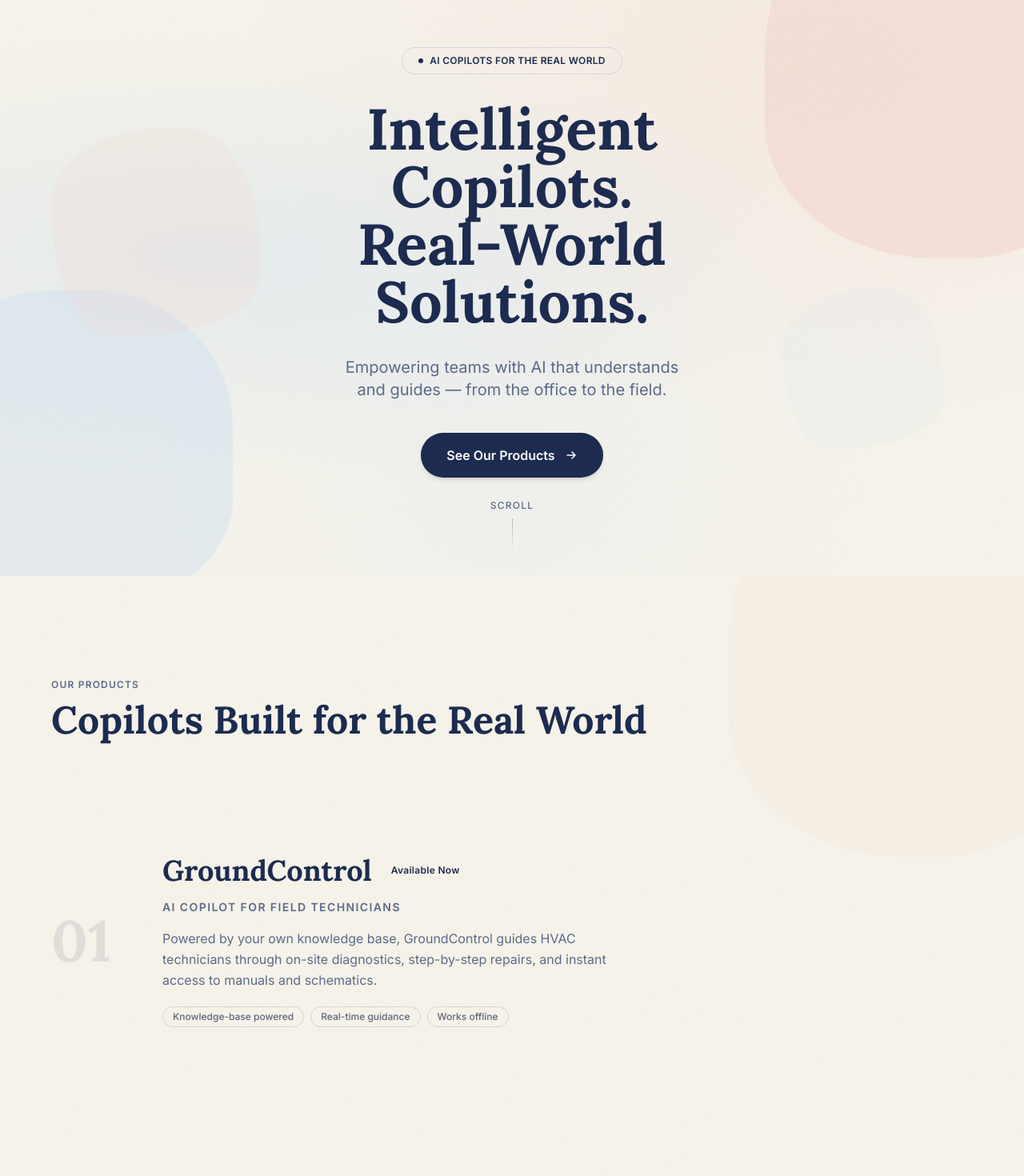
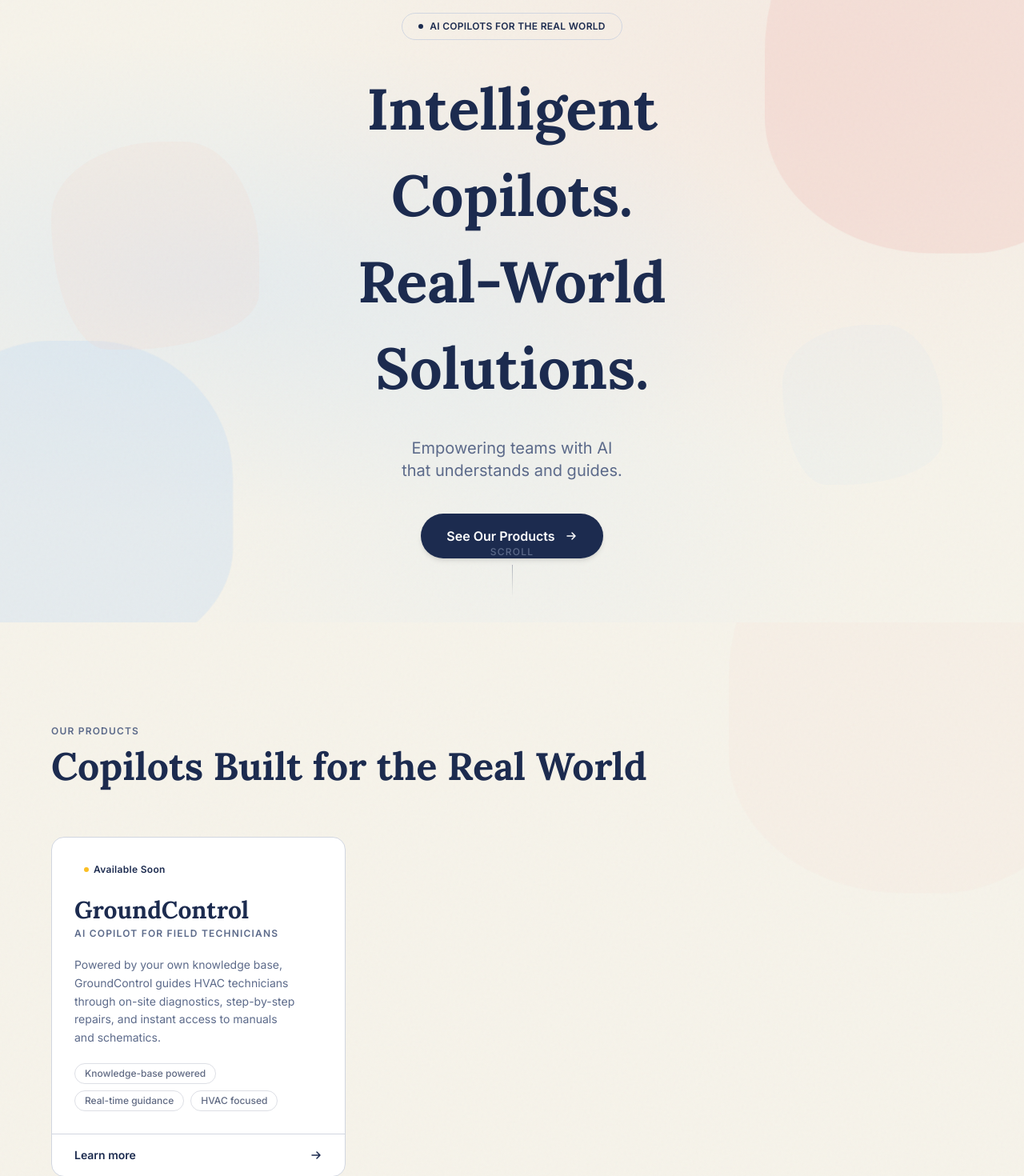
Before and after one commit to Vera-dot-AI/vera-website, a Next.js app: page / in a window 1280 px wide. Shown: the part 80-1550 px from the top of the page at 80% size. Built offline with nearby package versions, Linux system fonts and the light colour scheme.

Commit message:
fix: adjust hero headline line-height and refactor products section
Use pixel-based line-height and add CSS style; redesign products
card with animations and remove "Works offline".

Co-authored-by: Ameyo Das <82390081+ameyodas@users.noreply.github.com>

```diff
--- a/components/hero.tsx
+++ b/components/hero.tsx
@@ -35,7 +35,10 @@ export function Hero() {
         </div>
 
         {/* Headline */}
-        <h1 className="font-serif text-5xl sm:text-6xl md:text-7xl font-bold text-foreground leading-[1.75] text-balance">
+        <h1
+          className="font-serif text-5xl sm:text-6xl md:text-7xl font-bold text-foreground text-balance"
+          style={{ lineHeight: 1.5 }}
+        >
           Intelligent
           <br />
           Copilots.
@@ -47,8 +50,7 @@ export function Hero() {
 
         {/* Subheadline */}
         <p className="text-lg sm:text-xl text-muted-foreground leading-relaxed max-w-md text-balance">
-          Empowering teams with AI that understands and guides — from the
-          office to the field.
+          Empowering teams with AI that understands and guides.
         </p>
 
         {/* CTA button */}
--- a/components/products-section.tsx
+++ b/components/products-section.tsx
@@ -2,14 +2,13 @@ import Link from "next/link";
 
 const products = [
   {
-    number: "01",
     name: "GroundControl",
     tagline: "AI Copilot for Field Technicians",
     description:
       "Powered by your own knowledge base, GroundControl guides HVAC technicians through on-site diagnostics, step-by-step repairs, and instant access to manuals and schematics.",
     href: "/products/ground-control",
-    badge: "Available Now",
-    highlights: ["Knowledge-base powered", "Real-time guidance", "Works offline"],
+    badge: "Available Soon",
+    highlights: ["Knowledge-base powered", "Real-time guidance", "HVAC focused"],
   },
 ];
 
@@ -23,12 +22,12 @@ export function ProductsSection() {
       {/* Subtle blob */}
       <div
         aria-hidden="true"
-        className="absolute top-[-20%] right-[-10%] w-[500px] h-[500px] bg-blush/30 blob opacity-40"
+        className="absolute top-[-20%] right-[-10%] w-[400px] h-[400px] sm:w-[500px] sm:h-[500px] bg-blush/30 blob opacity-40"
       />
 
       <div className="relative z-10 max-w-6xl mx-auto">
         {/* Section header */}
-        <div className="mb-16 md:mb-20">
+        <div className="mb-12 md:mb-16 text-center md:text-left">
           <p className="text-xs font-semibold tracking-widest uppercase text-muted-foreground mb-3">
             Our Products
           </p>
@@ -40,38 +39,44 @@ export function ProductsSection() {
           </h2>
         </div>
 
-        {/* Product rows */}
-        <div className="flex flex-col divide-y divide-border">
+        {/* Cards grid */}
+        <div className="grid grid-cols-1 sm:grid-cols-2 lg:grid-cols-3 gap-6">
           {products.map((product) => (
             <Link
               key={product.name}
               href={product.href}
-              className="group flex flex-col md:flex-row items-start md:items-center gap-8 md:gap-16 py-12 md:py-16 transition-all duration-300"
+              className="group relative flex flex-col bg-card border border-border rounded-2xl overflow-hidden hover:border-navy/30 hover:shadow-[0_8px_40px_-8px_rgba(0,0,0,0.12)] hover:-translate-y-1.5 transition-all duration-300"
             >
-              {/* Index number */}
-              <span className="font-serif text-6xl md:text-7xl font-bold text-navy/10 group-hover:text-navy/20 transition-colors duration-300 flex-shrink-0 leading-none select-none">
-                {product.number}
-              </span>
+              {/* Top accent bar — slides in from left on hover */}
+              <div className="absolute top-0 left-0 right-0 h-[2px] bg-navy scale-x-0 group-hover:scale-x-100 origin-left transition-transform duration-400" />
 
-              {/* Main content */}
-              <div className="flex-1 flex flex-col gap-4">
-                <div className="flex flex-wrap items-center gap-3">
-                  <h3 className="font-serif text-3xl sm:text-4xl font-bold text-foreground group-hover:text-navy transition-colors duration-300">
-                    {product.name}
-                  </h3>
-                  <span className="inline-flex items-center px-3 py-1 rounded-full bg-navy/8 text-navy text-xs font-semibold tracking-wide">
+              {/* Card body */}
+              <div className="flex flex-col gap-5 p-7 flex-1">
+                {/* Badge */}
+                <div className="flex items-center justify-between">
+                  <span className="inline-flex items-center gap-1.5 px-3 py-1 rounded-full bg-navy/8 text-navy text-xs font-semibold tracking-wide">
+                    <span className="w-1.5 h-1.5 rounded-full bg-amber-400 inline-block" />
                     {product.badge}
                   </span>
                 </div>
-                <p className="text-sm font-semibold text-muted-foreground uppercase tracking-widest">
-                  {product.tagline}
-                </p>
-                <p className="text-base text-muted-foreground leading-relaxed max-w-xl text-pretty">
+
+                {/* Name + tagline */}
+                <div className="flex flex-col gap-1">
+                  <h3 className="font-serif text-2xl sm:text-3xl font-bold text-foreground group-hover:text-navy transition-colors duration-300">
+                    {product.name}
+                  </h3>
+                  <p className="text-xs font-semibold uppercase tracking-widest text-muted-foreground">
+                    {product.tagline}
+                  </p>
+                </div>
+
+                {/* Description */}
+                <p className="text-sm text-muted-foreground leading-relaxed flex-1 text-pretty">
                   {product.description}
                 </p>
 
                 {/* Highlight pills */}
-                <div className="flex flex-wrap gap-2 mt-1">
+                <div className="flex flex-wrap gap-2">
                   {product.highlights.map((h) => (
                     <span
                       key={h}
@@ -83,15 +88,18 @@ export function ProductsSection() {
                 </div>
               </div>
 
-              {/* Arrow CTA */}
-              <div className="flex-shrink-0 flex items-center gap-2 text-navy font-semibold text-sm opacity-0 group-hover:opacity-100 translate-x-[-8px] group-hover:translate-x-0 transition-all duration-300 md:self-center">
-                Explore
+              {/* Card footer */}
+              <div className="px-7 py-4 border-t border-border flex items-center justify-between">
+                <span className="text-sm font-semibold text-navy">
+                  Learn more
+                </span>
                 <svg
                   width="16"
                   height="16"
                   viewBox="0 0 16 16"
                   fill="none"
                   aria-hidden="true"
+                  className="text-navy transition-transform duration-300 group-hover:translate-x-1"
                 >
                   <path
                     d="M3 8H13M9 4L13 8L9 12"
```
